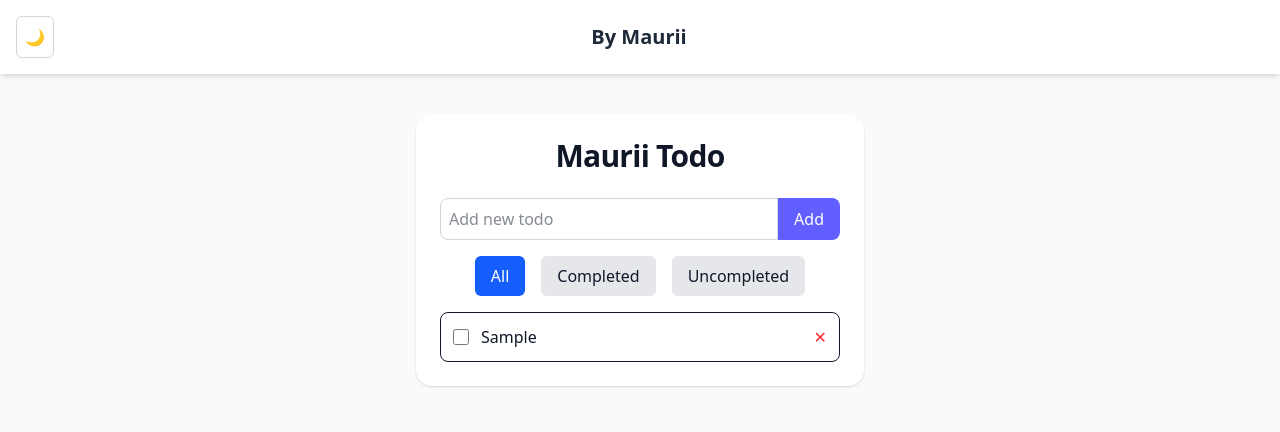
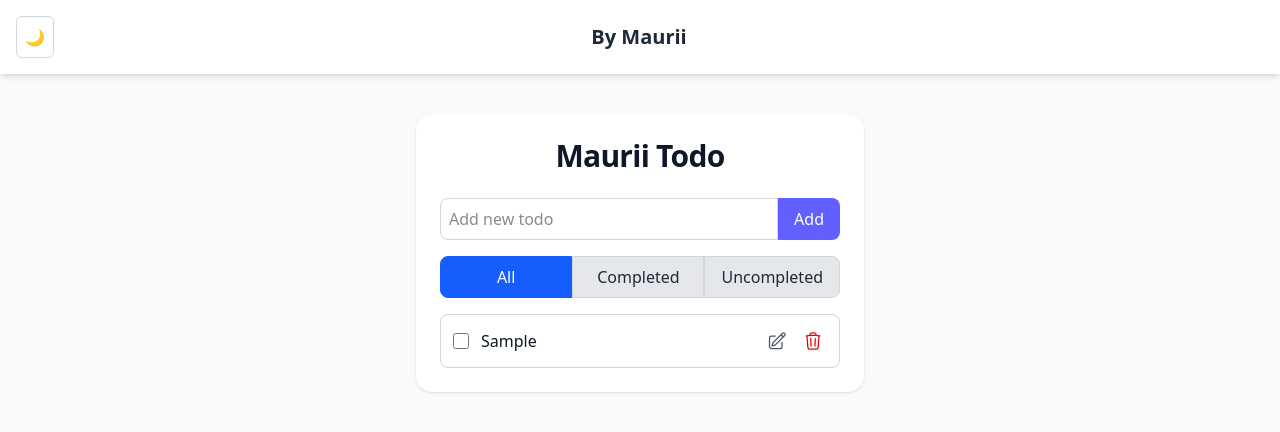
Before and after one commit to Dopest0727/taskmanger, a Next.js app: page / in a window 1280 px wide. Both pictures are taken after typing "Sample" into the empty fields and a click on the button "Add". Shown: the top 432 px of the page. Built offline with nearby package versions, Linux system fonts and the light colour scheme.

Commit message:
added icons and redid some of the logic

```diff
--- a/components/todo/TodoApp.tsx
+++ b/components/todo/TodoApp.tsx
@@ -79,7 +79,7 @@ function TodoApp() {
         onEdit={editTodo}
       />
       {todos.length === 0 && (
-        <p className="empty-message text-center text-gray-500 mt-4">
+        <p className="empty-message text-center text-gray-500 mt-10 mb-5">
           No tasks yet! Add above ✏️
         </p>
       )}
--- a/components/todo/TodoFilter.tsx
+++ b/components/todo/TodoFilter.tsx
@@ -11,17 +11,18 @@ const TodoFilter: React.FC<TodoFilterProps> = ({ filter, setFilter }) => {
   const filters: FilterType[] = ["all", "completed", "uncompleted"];
 
   return (
-    <div className="flex justify-center gap-4 my-4">
+    <div className="flex mb-4 w-full max-w-md mx-auto">
       {filters.map((f) => (
         <button
           key={f}
           onClick={() => setFilter(f)}
-          className={`px-4 py-2 rounded-md transition-colors duration-200
-            ${
-              filter === f
-                ? "bg-blue-600 text-white"
-                : "bg-gray-200 dark:bg-gray-800 dark:text-gray-300 hover:bg-gray-300 dark:hover:bg-gray-700"
-            }`}
+          className={`flex-1 px-4 py-2 border transition-colors duration-200
+        ${
+          filter === f
+            ? "bg-blue-600 text-white border-blue-600"
+            : "bg-gray-200 text-gray-800 border-gray-300 dark:bg-gray-800 dark:text-gray-300 dark:border-gray-600 hover:bg-gray-300 dark:hover:bg-gray-700"
+        }
+        first:rounded-l-lg last:rounded-r-lg`}
         >
           {f.charAt(0).toUpperCase() + f.slice(1)}
         </button>
--- a/components/todo/TodoItem.tsx
+++ b/components/todo/TodoItem.tsx
@@ -1,9 +1,11 @@
 import { useState } from "react";
 import { TodoItemProps } from "@/types/todo";
+import { PencilSquareIcon, TrashIcon } from "@heroicons/react/24/outline";
 
 function TodoItem({ todo, onToggle, onDelete, onEdit }: TodoItemProps) {
   const [isEditing, setIsEditing] = useState(false);
   const [editText, setEditText] = useState(todo.text);
+
   const handleKeyDown = (e: React.KeyboardEvent<HTMLInputElement>) => {
     if (e.key === "Enter") {
       onEdit(todo.id, editText.trim());
@@ -13,15 +15,17 @@ function TodoItem({ todo, onToggle, onDelete, onEdit }: TodoItemProps) {
       setIsEditing(false);
     }
   };
+
   return (
     <div
-      className={`todo-item flex items-center justify-between p-3 rounded-lg border ${
-        todo.completed
-          ? "bg-gray-100 dark:bg-gray-700 line-through"
-          : "bg-white dark:bg-gray-800"
-      }`}
+      className={`todo-item flex items-center justify-between p-3 rounded-lg border border-gray-300
+        ${
+          todo.completed
+            ? "bg-gray-100 dark:bg-gray-700 line-through"
+            : "bg-white dark:bg-gray-800"
+        }`}
     >
-      <div className="flex items-center gap-3">
+      <div className="flex items-center gap-3 flex-grow">
         <input
           type="checkbox"
           checked={todo.completed}
@@ -39,22 +43,29 @@ function TodoItem({ todo, onToggle, onDelete, onEdit }: TodoItemProps) {
               onEdit(todo.id, editText.trim());
               setIsEditing(false);
             }}
-            className="border-b border-gray-300 focus:outline-none dark:bg-gray-700 dark:border-gray-500"
+            className="flex-grow border-b border-gray-300 focus:outline-none dark:bg-gray-700 dark:border-gray-500 px-1 py-0.5 rounded"
             autoFocus
           />
         ) : (
-          <span
-            onDoubleClick={() => setIsEditing(true)}
-            className="cursor-pointer"
-          >
-            {todo.text}
-          </span>
+          <span className="flex-grow">{todo.text}</span>
         )}
       </div>
 
-      <button onClick={onDelete} className="text-red-500 hover:text-red-700">
-        ✕
-      </button>
+      <div className="flex items-center gap-2 ml-3">
+        <button
+          onClick={() => setIsEditing(true)}
+          className="p-1 hover:bg-gray-200 dark:hover:bg-gray-700 rounded transition-colors duration-200"
+        >
+          <PencilSquareIcon className="w-5 h-5 text-gray-600 dark:text-gray-300" />
+        </button>
+
+        <button
+          onClick={onDelete}
+          className="p-1 hover:bg-red-100 dark:hover:bg-red-700 rounded transition-colors duration-200"
+        >
+          <TrashIcon className="w-5 h-5 text-red-600 dark:text-red-400" />
+        </button>
+      </div>
     </div>
   );
 }
--- a/package.json
+++ b/package.json
@@ -9,6 +9,7 @@
     "lint": "eslint"
   },
   "dependencies": {
+    "@heroicons/react": "^2.2.0",
     "@tailwindcss/postcss": "^4.1.14",
     "next": "15.5.4",
     "postcss": "^8.5.6",
```
Also changed, not shown: 1 other file (tests, documents, lock files or other folders).
